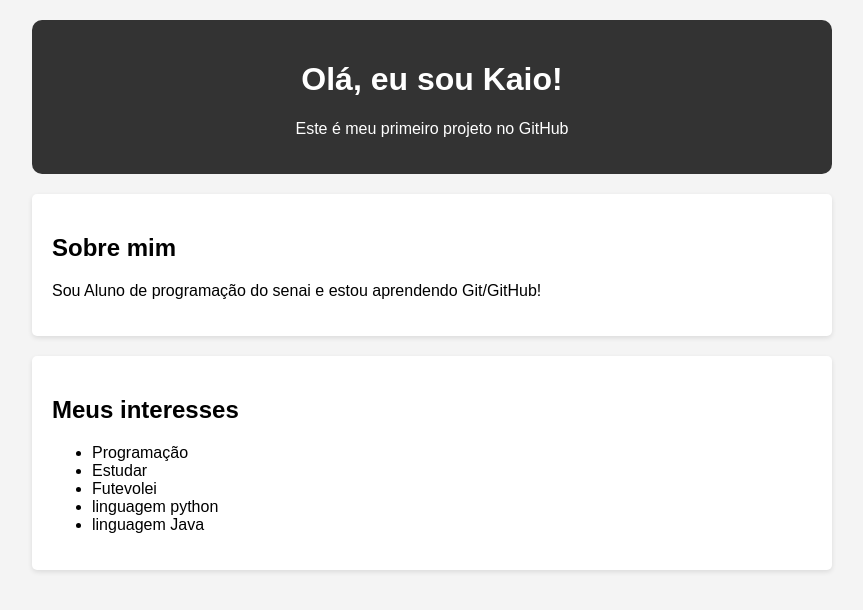
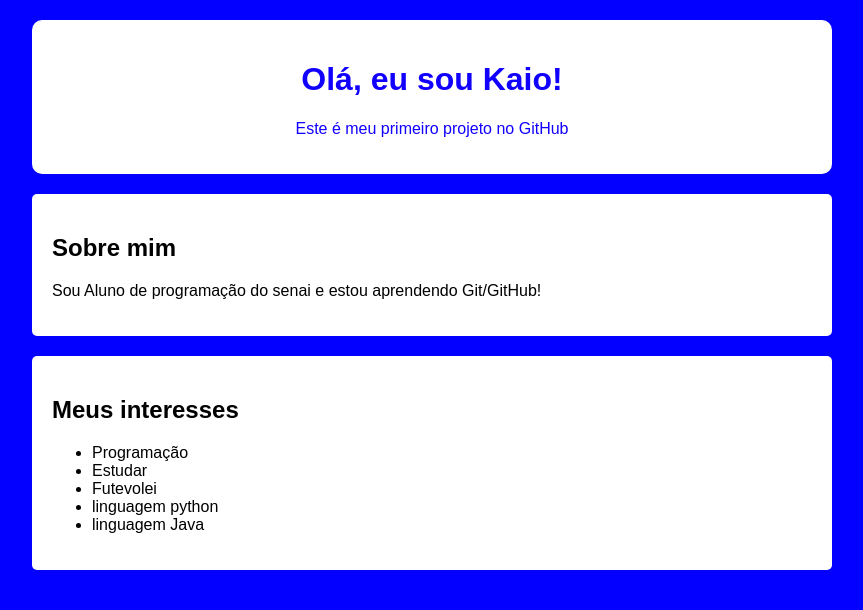
Before and after one commit to Kaio-silva-maker/meu-primeiro-repositorio, a plain HTML site: page index.html in a window 1280 px wide. Shown: the whole page, without its empty margins (208-1071 px from the left). Drawn offline with Linux system fonts and the light colour scheme.

Commit message:
Add files via upload

```diff
--- a/style.css
+++ b/style.css
@@ -3,13 +3,13 @@ body {
     max-width: 800px;
     margin: 0 auto;
     padding: 20px;
-    background-color: #f4f4f4;
+    background-color: #0400ff;
 }
 
 header {
     text-align: center;
-    background-color: #333;
-    color: white;
+    background-color: #ffffff;
+    color: rgb(17, 0, 255);
     padding: 20px;
     border-radius: 10px;
     margin-bottom: 20px;
@@ -20,5 +20,5 @@ section {
     padding: 20px;
     margin-bottom: 20px;
     border-radius: 5px;
-    box-shadow: 0 2px 5px rgba(0,0,0,0.1);
+    box-shadow: 0 2px 5px rgba(0, 4, 255, 0.1);
 }
```
